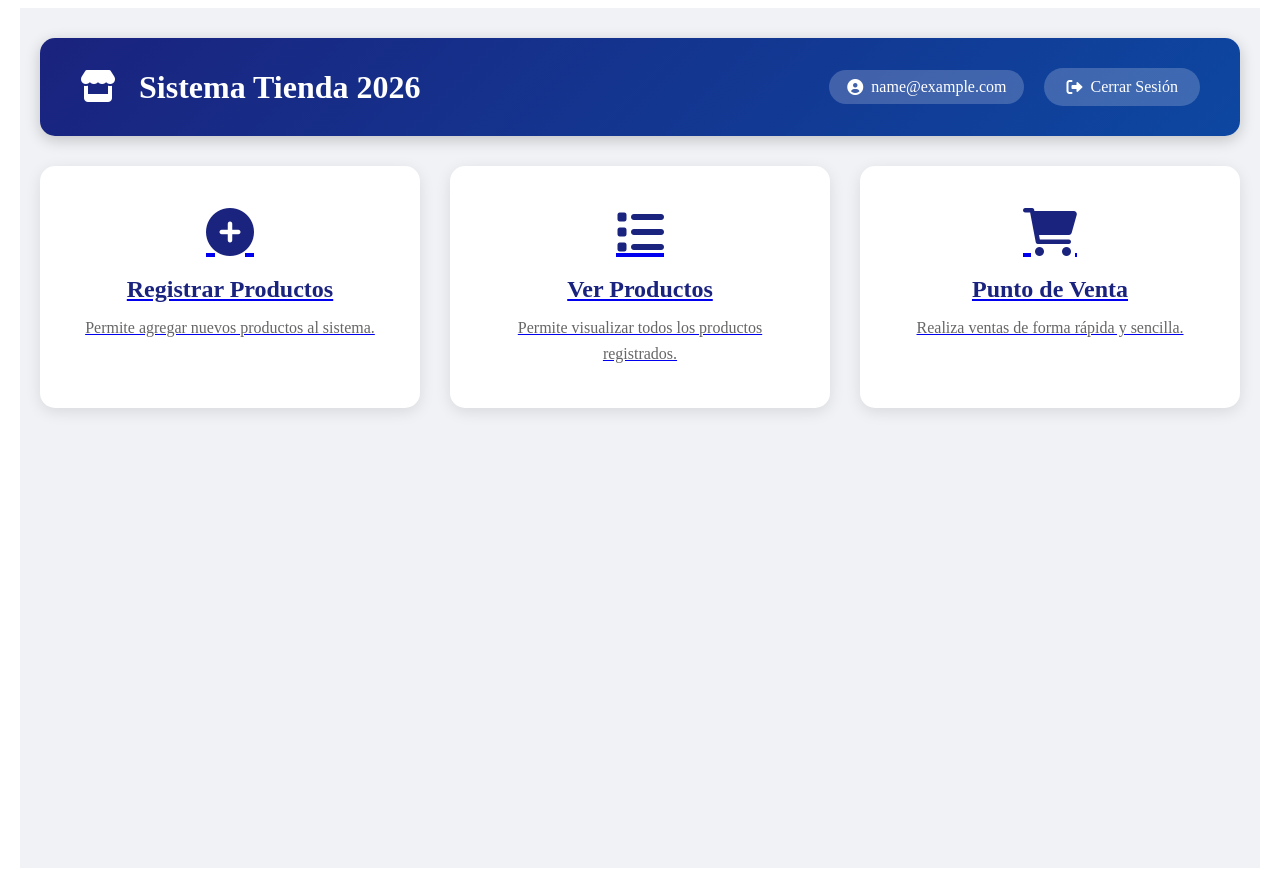
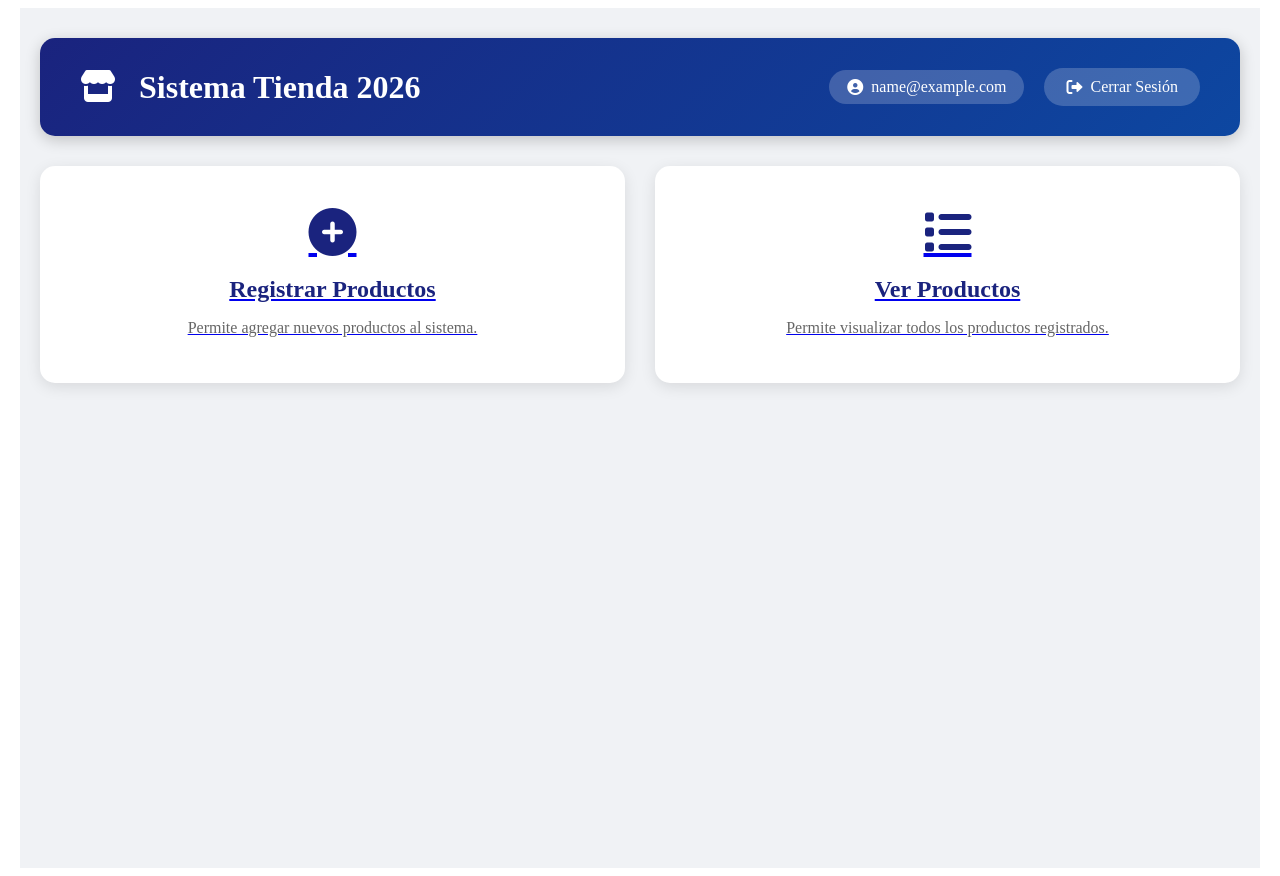
Before and after one commit to josejorge2008-collab/Tiendapython-2026, a Flask app: page / in a window 1280 px wide. Run offline with Flask 3, Linux system fonts and the light colour scheme; the visitor is signed in with stand-in values (Sample User, id 1).

Commit message:
quitamos card

```diff
--- a/templates/index.html
+++ b/templates/index.html
@@ -48,14 +48,7 @@
                 </p>
             </a>
 
-            <a href="/ventas" class="card">
-                <i class="fas fa-shopping-cart card-icon"></i>
-                <h2>Punto de Venta</h2>
-                <p>
-                    Realiza ventas de forma rápida
-                    y sencilla.
-                </p>
-            </a>
+
 
         </div>
 
```
